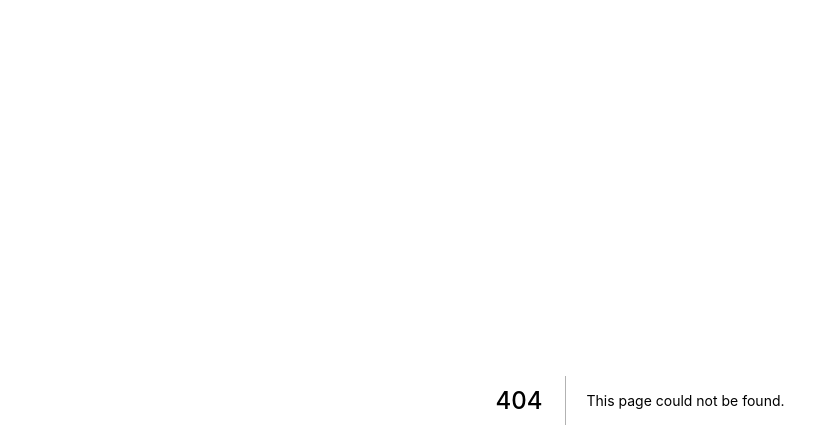
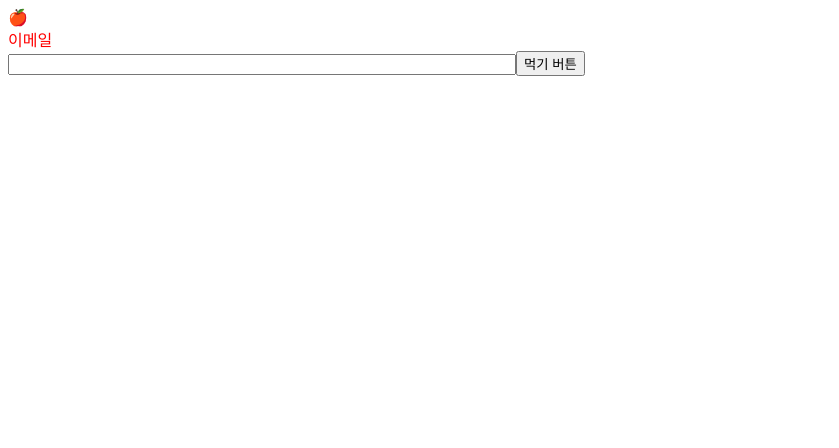
Before and after one commit to tearcode89/Front_Study, a Next.js app in the folder class/: page /01-02-emotion in a window 1280 px wide. Before the commit this address had no page. Shown: the top 448 px of the page, without its empty margins (0-839 px from the left). Built offline with nearby package versions, Linux system fonts and the light colour scheme.

Commit message:
2. React 기초 및 폴더구조와 Emotion

```diff
--- /dev/null
+++ b/class/pages/01-02-emotion/index.js
@@ -0,0 +1,12 @@
+import {Email, EmailInput} from '../../styles/emotion'
+export default function EmotionPage() {
+
+    return (
+        <>
+            <div>🍎</div>
+            <Email>이메일</Email>
+            <EmailInput type='text'></EmailInput>
+            <button>먹기 버튼</button>
+        </>
+    )
+}
--- /dev/null
+++ b/class/styles/emotion.js
@@ -0,0 +1,9 @@
+import styled from '@emotion/styled'
+// 3번 줄의 변수에 저장할떄 반드시 대문자 시일
+export const Email = styled.div`
+    color: red;
+`
+
+export const EmailInput = styled.input`
+    width: 500px;
+`
```
Also changed, not shown: class/pages/01-01-qqq/index.js (added, +9 -0 lines), 1 other file (tests, documents, lock files or other folders).
